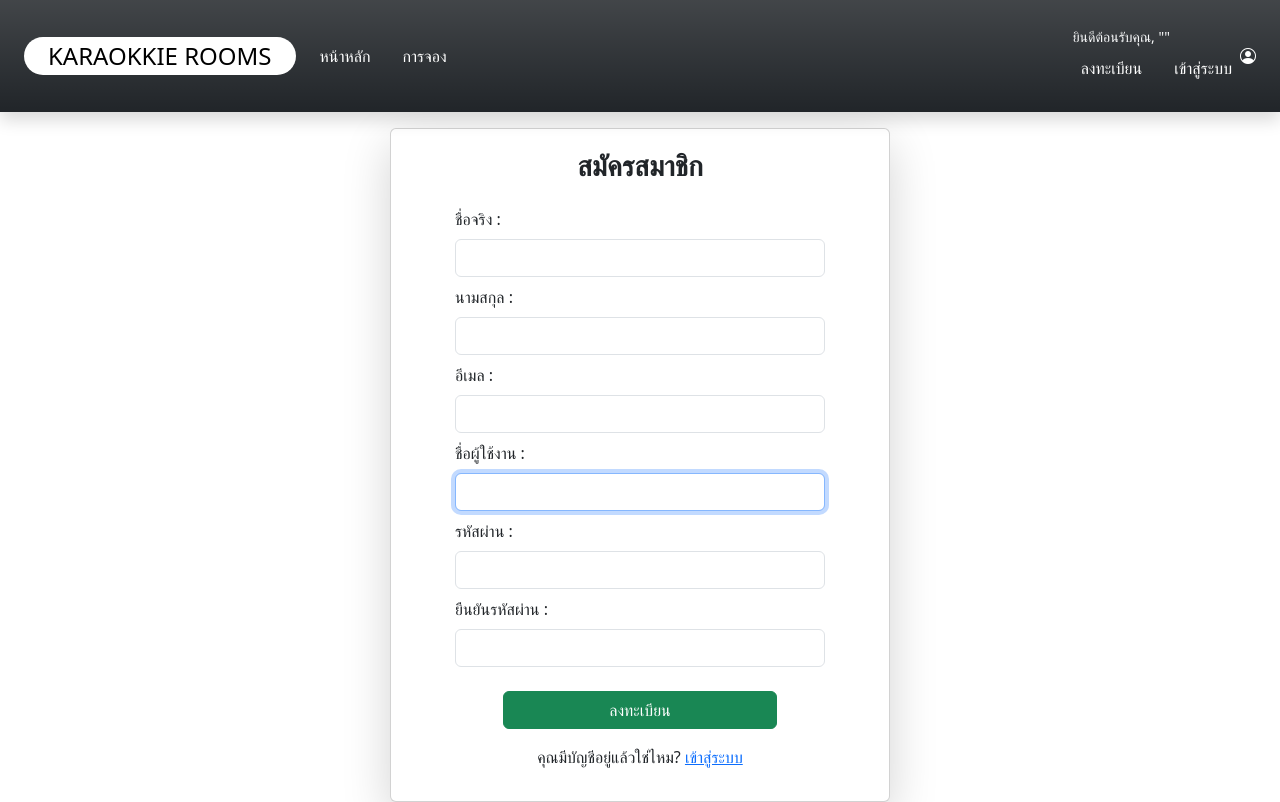
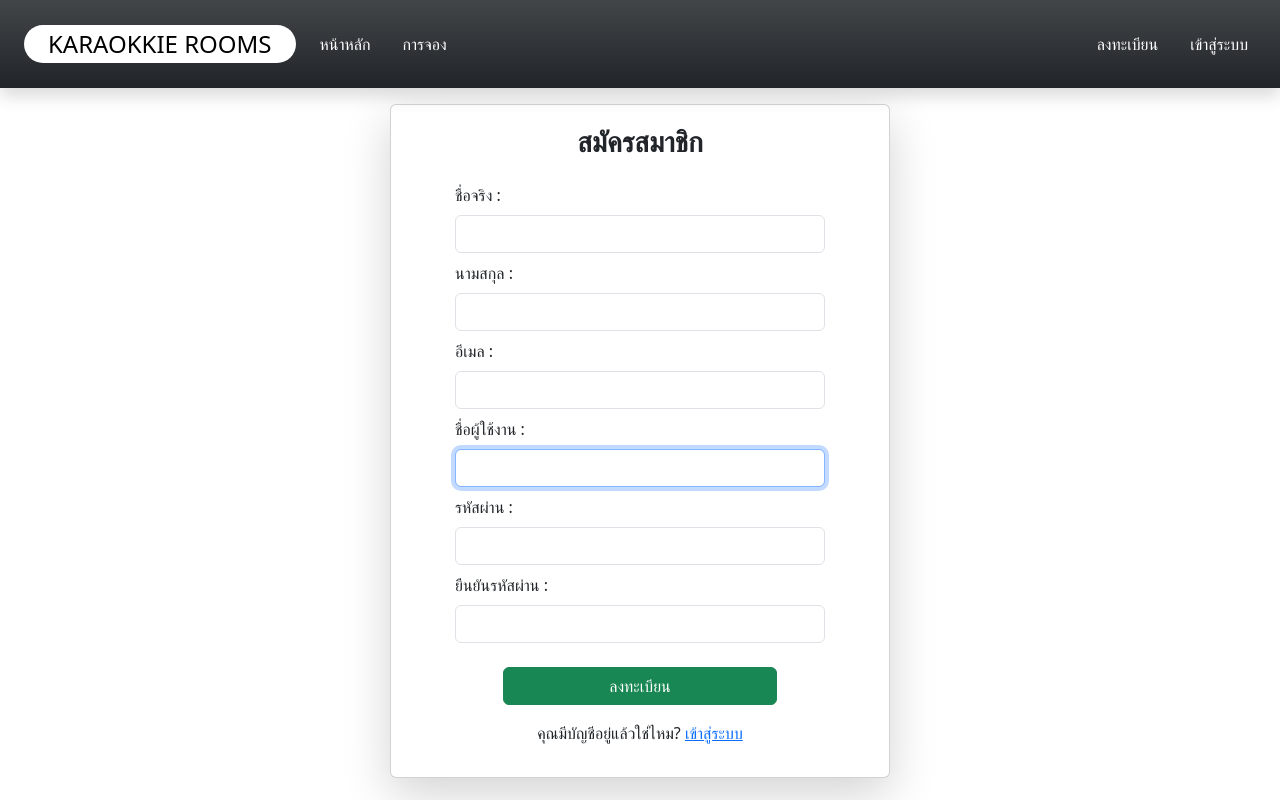
Before and after one commit to Aiya-m/KaraokeBookingService, a Django app: page /karaoke/register/ in a window 1280 px wide. Run offline with Django 5.2, Linux system fonts and the light colour scheme; some libraries are stand-ins or nearby versions.

Commit message:
add path for nav

```diff
--- a/Karaokie/bookings/templates/base.html
+++ b/Karaokie/bookings/templates/base.html
@@ -9,7 +9,7 @@
 
     {% bootstrap_css %}
     <link rel="stylesheet" href="https://cdn.jsdelivr.net/npm/bootstrap-icons@1.11.3/font/bootstrap-icons.min.css">
-    <link rel="stylesheet" href="{% static './css/custom.css' %}">
+    <!-- <link rel="stylesheet" href="{% static './css/custom.css' %}">  -->
     <link rel="preconnect" href="https://fonts.googleapis.com">
     <link rel="preconnect" href="https://fonts.gstatic.com" crossorigin>
     <link href="https://fonts.googleapis.com/css2?family=Mitr:wght@200;300;400;500;600;700&family=Noto+Sans+Thai:wdth,wght@62.5..100,100..900&display=swap" rel="stylesheet">
@@ -20,13 +20,13 @@
 
             <div class="d-flex align-items-center me-auto">
 
-                <a href="/" class="navbar-brand h1 mb-0 text-black font-weight-bold fs-4 px-4 bg-white rounded-pill">
+                <a href="{% url 'customer-home' %}" class="navbar-brand h1 mb-0 text-black font-weight-bold fs-4 px-4 bg-white rounded-pill">
                     KARAOKKIE ROOMS
                 </a>
 
                 <ul class="navbar-nav gap-3">
                     <li class="nav-item">
-                        <a href="/" class="nav-link text-white hover-link">หน้าหลัก</a>
+                        <a href="{% url 'customer-home' %}" class="nav-link text-white hover-link">หน้าหลัก</a>
                     </li>
                     <li class="nav-item">
                         <a href="/" class="nav-link text-white hover-link">การจอง</a>
@@ -35,19 +35,27 @@
             </div>
 
             <div>
-                <span class="text-light small">ยินดีต้อนรับคุณ, ""</span>
+                {% if request.user.is_authenticated %}
+                    <div>
+                        <span class="text-light small">ยินดีต้อนรับ, คุณ {{ request.user.username }}</span>
+                        <!-- <div class="text-white ">
+                            <i class="bi bi-person-circle"></i>
+                        </div> -->
+                    </div>
+                {% else %}
+                    <div>
                         <ul class="navbar-nav gap-3">
                             <li class="nav-item">
-                        <a href="/" class="nav-link text-white hover-link">ลงทะเบียน</a>
+                                <a href="{% url 'register' %}" class="nav-link text-white hover-link">ลงทะเบียน</a>
                             </li>
                             <li class="nav-item">
-                        <a href="/" class="nav-link text-white hover-link">เข้าสู่ระบบ</a>
+                                <a href="{% url 'login' %}" class="nav-link text-white hover-link">เข้าสู่ระบบ</a>
                             </li>
                         </ul>
                     </div>
-            <div class="text-white ">
-                <i class="bi bi-person-circle"></i>
+                {% endif %}
             </div>
+
 
         </div>
     </nav>
```
Lines whose indentation alone changed are shown as unchanged.
